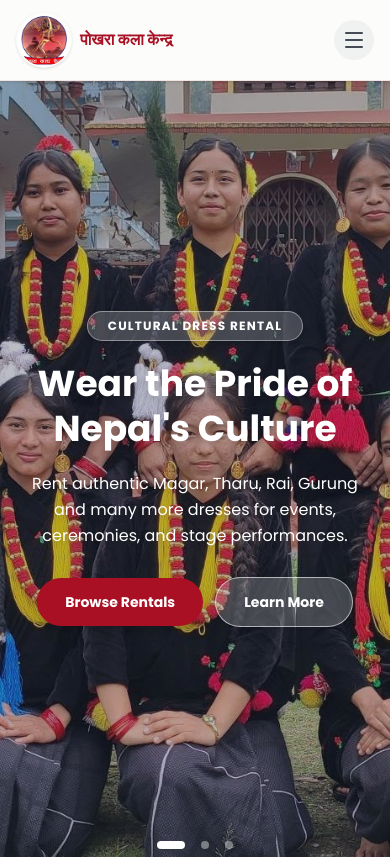
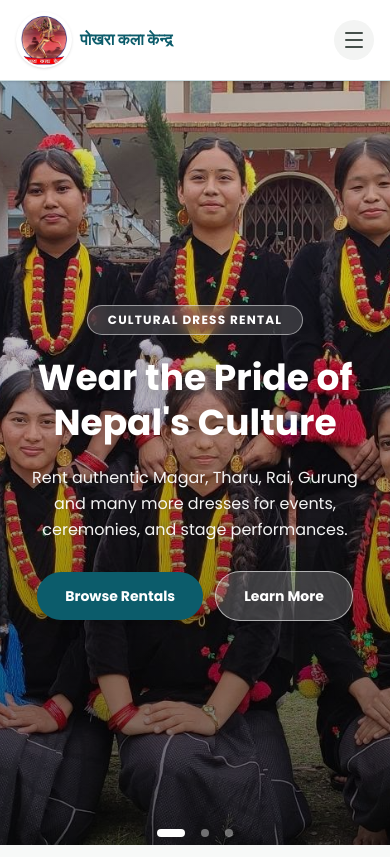
Before and after one commit to samipabMagar/Kala-kendra, a Next.js app: page / in a window 390 px wide. Built offline with nearby package versions, Linux system fonts and the light colour scheme.

Commit message:
refactor: enhance HeroSection and Header styles for improved UI and responsiveness

```diff
--- a/app/(home)/_components/HeroSection.tsx
+++ b/app/(home)/_components/HeroSection.tsx
@@ -42,7 +42,7 @@ const slides = [
 
 export default function HeroSection() {
   return (
-    <div className="relative h-[92vh] min-h-[600px] w-full overflow-hidden">
+    <div className="relative h-[calc(100vh-5rem)] min-h-[560px] w-full overflow-hidden">
       <Swiper
         modules={[Autoplay, Pagination, EffectFade]}
         effect="fade"
@@ -61,20 +61,22 @@ export default function HeroSection() {
               className="object-cover object-center"
             />
 
-            <div className="absolute inset-0 bg-slate-800/30" />
+            {/* Neutral gradient — preserves photo colors, darkens bottom for text clarity */}
+            <div className="absolute inset-0 bg-gradient-to-b from-black/15 via-black/30 to-black/60" />
 
             <div className="absolute inset-0 flex items-center justify-center text-center">
               <Container>
                 <div className="mx-auto max-w-2xl flex flex-col items-center gap-5 px-4">
-                  <span className="inline-block rounded-full bg-white/20 border border-white/40 px-5 py-1.5 text-xs font-bold uppercase tracking-widest text-white shadow-sm">
+                  {/* Tag pill */}
+                  <span className="inline-block rounded-full bg-white/15 backdrop-blur-sm border border-white/50 px-5 py-1.5 text-xs font-bold uppercase tracking-widest text-white">
                     {slide.tag}
                   </span>
 
-                  <h1 className="text-4xl font-bold leading-tight text-white md:text-5xl lg:text-6xl drop-shadow-md">
+                  <h1 className="text-4xl font-extrabold leading-tight text-white drop-shadow-lg md:text-5xl lg:text-6xl">
                     {slide.title}
                   </h1>
 
-                  <p className="max-w-lg text-base leading-relaxed text-white drop-shadow-md md:text-lg">
+                  <p className="max-w-lg text-base leading-relaxed text-white/95 drop-shadow md:text-lg">
                     {slide.subtitle}
                   </p>
 
--- /dev/null
+++ b/app/about/page.tsx
@@ -0,0 +1,3 @@
+export default function AboutPage() {
+  return <main />;
+}
--- /dev/null
+++ b/app/classes/page.tsx
@@ -0,0 +1,3 @@
+export default function ClassesPage() {
+  return <main />;
+}
--- /dev/null
+++ b/app/contact/page.tsx
@@ -0,0 +1,3 @@
+export default function ContactPage() {
+  return <main />;
+}
--- a/app/globals.css
+++ b/app/globals.css
@@ -2,11 +2,11 @@
 
 @theme {
   /* Background & text */
-  --color-background: #fcfdfb;
-  --color-foreground: #1a202c;
+  --color-background: #f7f9f8;
+  --color-foreground: #1a2520;
 
-  /* Primary: Deep Cultural Crimson */
-  --color-primary: #a91024;
+  /* Primary: Deep Forest Teal — premium, calm, non-red */
+  --color-primary: #0c5c6b;
   --color-primary-foreground: #ffffff;
 
   /* Secondary: Antique Gold / Champagne */
@@ -18,7 +18,7 @@
 }
 
 body {
-  background-color: #fcfdfb;
-  color: #1a202c;
+  background-color: #f7f9f8;
+  color: #1a2520;
   font-family: var(--font-poppins), Arial, sans-serif;
 }
--- /dev/null
+++ b/app/rentals/[id]/page.tsx
@@ -0,0 +1,3 @@
+export default function RentalDetailPage({ params }: { params: Promise<{ id: string }> }) {
+  return <main />;
+}
--- /dev/null
+++ b/app/rentals/page.tsx
@@ -0,0 +1,3 @@
+export default function RentalsPage() {
+  return <main />;
+}
--- a/components/layout/Header.tsx
+++ b/components/layout/Header.tsx
@@ -20,7 +20,7 @@ export default function Header() {
   ];
 
   return (
-    <header className="sticky top-0 z-50 w-full border-b border-primary/10 bg-background/90 backdrop-blur-xl shadow-sm">
+    <header className="sticky top-0 z-50 w-full border-b border-primary/20 bg-white/95 backdrop-blur-xl shadow-sm">
       <Container>
         <div className="flex items-center justify-between h-20">
           {/* Logo Section */}
@@ -46,18 +46,16 @@ export default function Header() {
           </div>
 
           {/* Desktop Nav — only shows at lg+ (1024px) to prevent squishing */}
-          <nav className="hidden lg:flex items-center gap-1">
+          <nav className="hidden lg:flex items-center gap-8">
             {navLinks.map((link) => {
               const isActive = pathname === link.href;
               return (
                 <Link
                   key={link.name}
                   href={link.href}
-                  className={`px-3 py-2 text-sm font-semibold rounded-md whitespace-nowrap transition-colors duration-200 ${
-                    isActive
-                      ? "text-primary bg-primary/5"
-                      : "text-foreground/80 hover:bg-foreground/5 hover:text-primary"
-                  }`}
+                  className={`relative  text-sm font-semibold whitespace-nowrap transition-colors duration-200
+                    after:absolute after:bottom-0 after:left-0 after:h-0.5 after:w-0 after:rounded-full after:bg-primary after:transition-all after:duration-300 hover:after:w-full
+                    ${isActive ? "text-primary" : "text-foreground/65 hover:text-primary"}`}
                 >
                   {link.name}
                 </Link>
@@ -99,11 +97,9 @@ export default function Header() {
                 <Link
                   key={link.name}
                   href={link.href}
-                  className={`block px-4 py-3 rounded-xl text-base font-semibold transition-colors duration-200 ${
-                    isActive
-                      ? "text-primary bg-primary/5"
-                      : "text-foreground/80 hover:bg-foreground/5 hover:text-primary"
-                  }`}
+                  className={`relative block px-4 py-3 text-base font-semibold transition-colors duration-200
+                    after:absolute after:bottom-1 after:left-4 after:h-0.5 after:w-0 after:rounded-full after:bg-primary after:transition-all after:duration-300 hover:after:w-8
+                    ${isActive ? "text-primary" : "text-foreground/65 hover:text-primary"}`}
                   onClick={() => setIsMenuOpen(false)}
                 >
                   {link.name}
```
